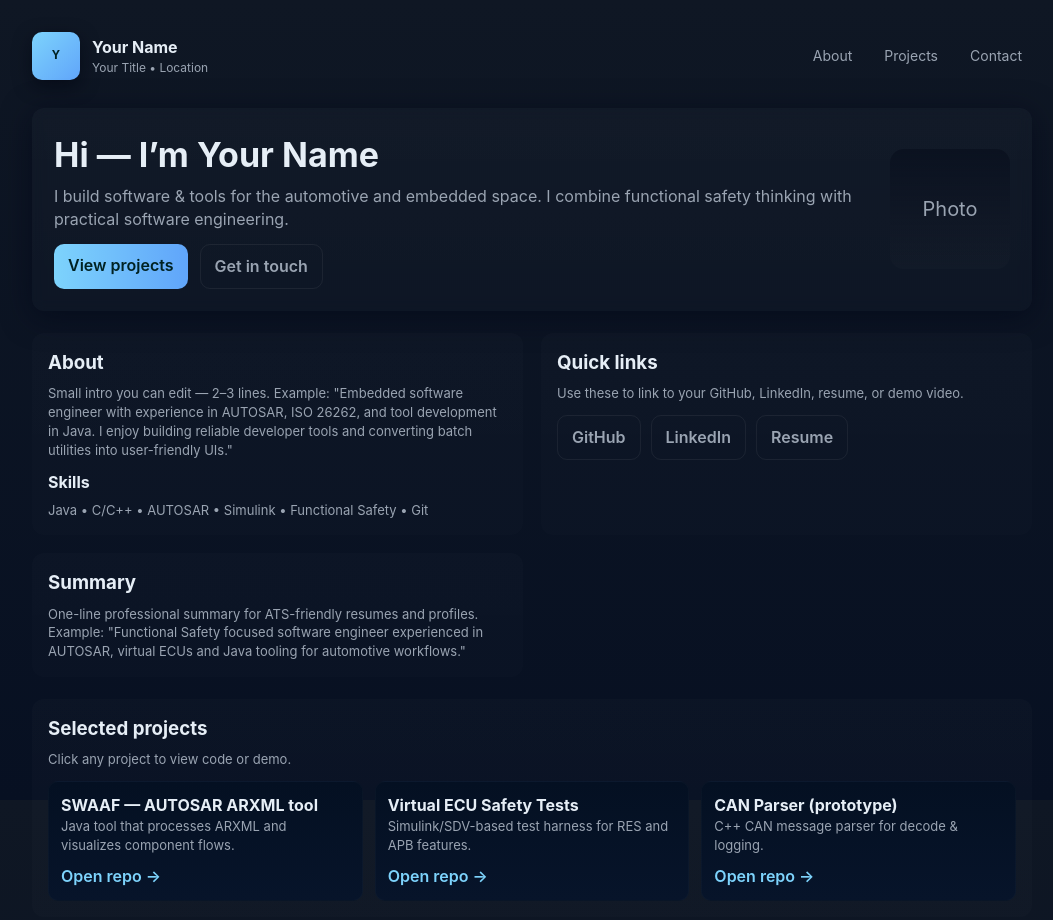
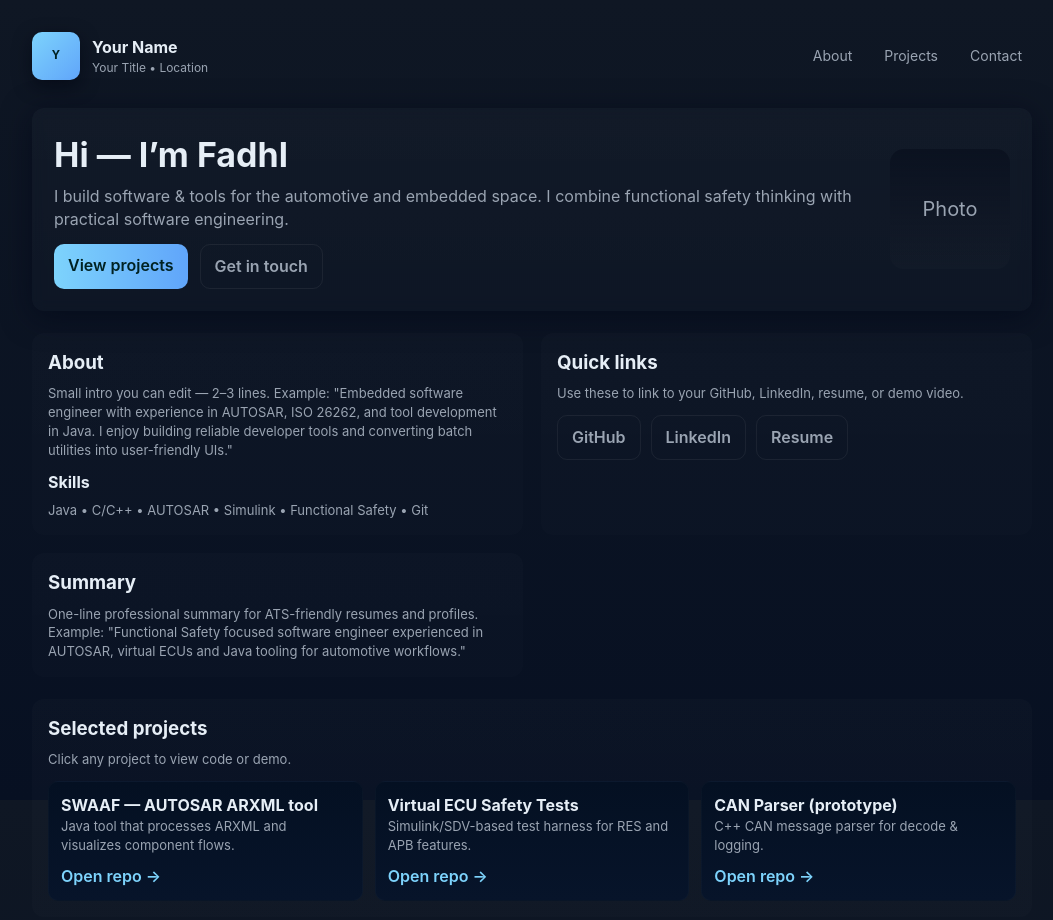
Before and after one commit to fadhl123/FADHLWEBSITE, a plain HTML site: page index.html in a window 1280 px wide. Shown: the top 920 px of the page, without its empty margins (108-1161 px from the left). Drawn offline with Linux system fonts and the light colour scheme.

Commit message:
Update index.html

```diff
--- a/index.html
+++ b/index.html
@@ -142,7 +142,7 @@
       <section class="hero fade-up" id="home">
         <div class="hero-row">
           <div class="hero-left">
-            <h1 class="title">Hi — I’m Your Name</h1>
+            <h1 class="title">Hi — I’m Fadhl</h1>
             <p class="subtitle">I build software & tools for the automotive and embedded space. I combine functional safety thinking with practical software engineering.</p>
             <div class="cta">
               <a class="btn" href="#projects">View projects</a>
```
